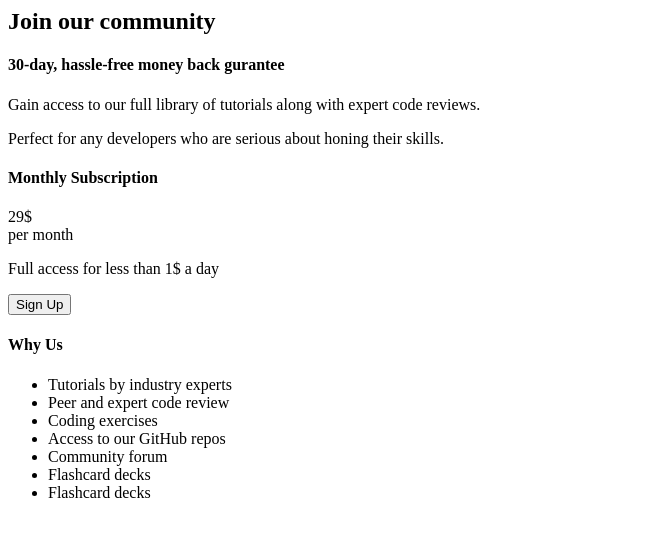
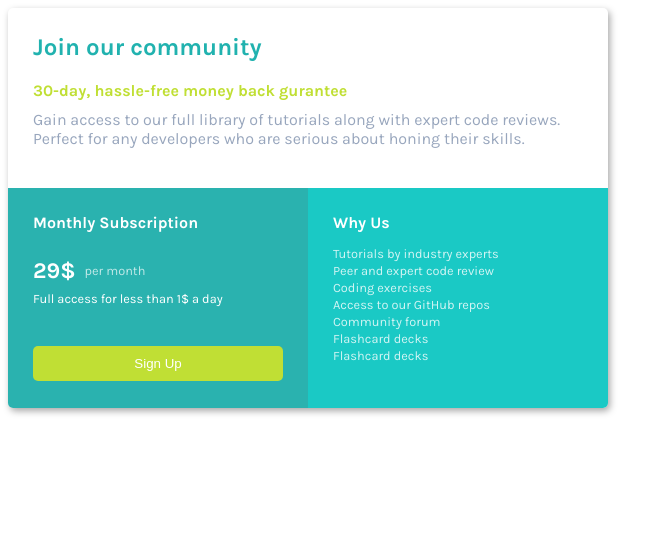
Before and after one commit to felofr/pricing-card-front-end-mentor-challenge, a plain HTML site: page index.html in a window 1280 px wide. Shown: the whole page, without its empty margins (0-671 px from the left). Drawn offline with Linux system fonts and the light colour scheme; a script that the page names is missing.

Commit message:
Update index.html

```diff
--- a/index.html
+++ b/index.html
@@ -1,10 +1,10 @@
 <html>
   <head>
     <title>Pricing Card</title>
-    <link rel="preconnect" href="https://fonts.googleapis.com">
-    <link rel="preconnect" href="https://fonts.gstatic.com">
-    <link href="https://fonts.googleapis.com/css2?family=Karla:wght@400;700&family=Oswald&display=swap" rel="stylesheet">
-    <link href="./style.sss" rel="stylesheet" />
+    <link rel="preconnect" href="https://fonts.googleapis.com" />
+    <link rel="preconnect" href="https://fonts.gstatic.com" />
+    <link href="https://fonts.googleapis.com/css2?family=Karla:wght@400;700&family=Oswald&display=swap" rel="stylesheet" />
+    <link rel="stylesheet" href="./style.css" />
 
   </head>
   <body>
```
